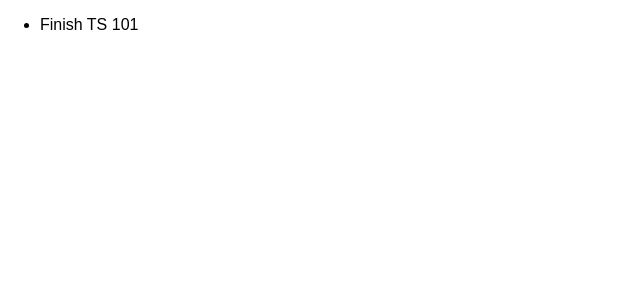
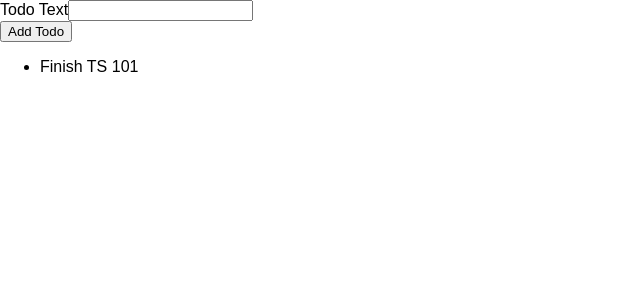
Before and after one commit to SudirKrishnaaRS/cra-react-ts, a React (Create React App) app: page / in a window 1280 px wide. Shown: the top 300 px of the page, without its empty margins (0-640 px from the left). Built offline with nearby package versions, Linux system fonts and the light colour scheme.

Commit message:
Lec 181 - Using refs

```diff
--- a/src/App.tsx
+++ b/src/App.tsx
@@ -1,5 +1,6 @@
 import React from "react";
 import TodoList from "./components/TodoList";
+import NewTodo from "./components/NewTodo";
 
 const App: React.FC = () => {
   const todos = [
@@ -11,6 +12,7 @@
 
   return (
     <div className="App">
+      <NewTodo />
       <TodoList items={todos} />
     </div>
   );
--- /dev/null
+++ b/src/components/NewTodo.tsx
@@ -0,0 +1,23 @@
+import React, { useRef } from "react";
+
+const NewTodo: React.FC = () => {
+  const textInputRef = useRef<HTMLInputElement>(null);
+
+  const todoSubmitHandler = (event: React.FormEvent) => {
+    event.preventDefault();
+    const enteredText = textInputRef.current!.value;
+    console.log(enteredText);
+  };
+
+  return (
+    <form onSubmit={todoSubmitHandler}>
+      <div>
+        <label htmlFor="todo-text">Todo Text</label>
+        <input type="text" id="todo-text" ref={textInputRef} />
+      </div>
+      <button type="submit">Add Todo</button>
+    </form>
+  );
+};
+
+export default NewTodo;
```
